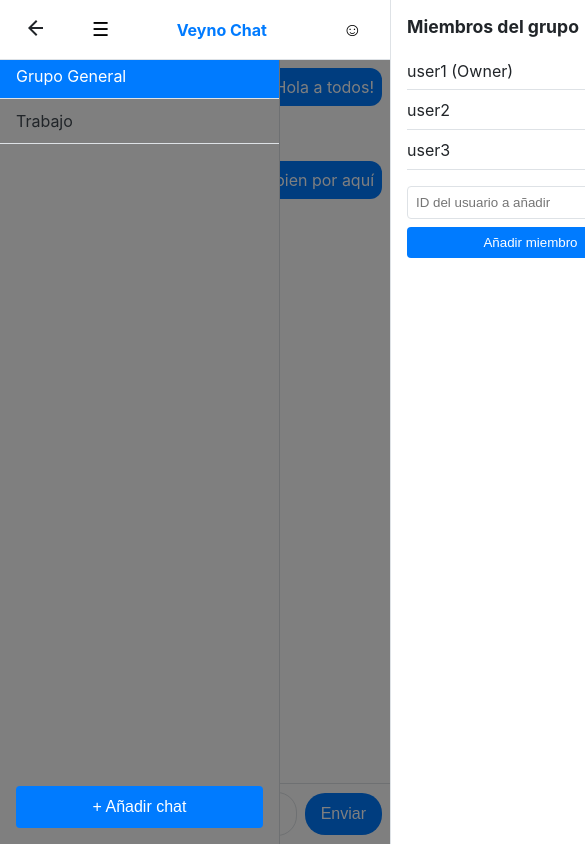
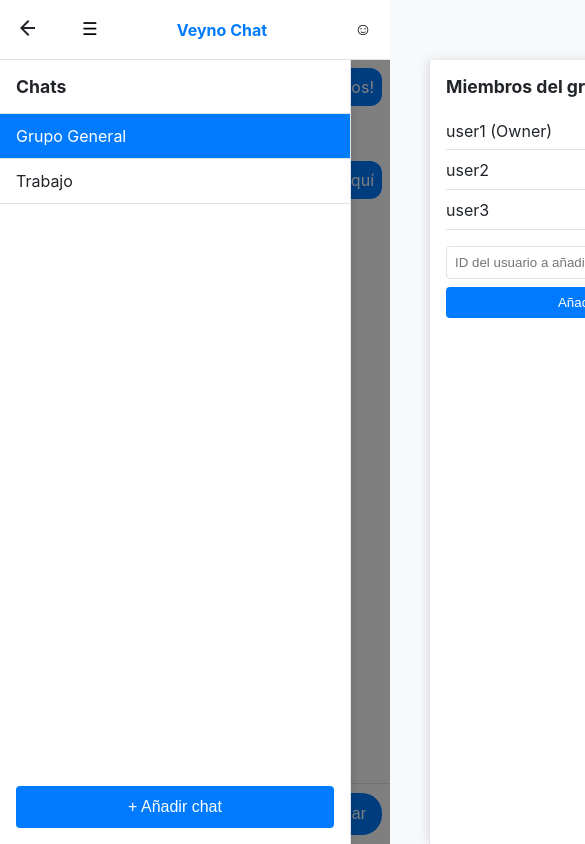
Before and after one commit to mrmorcilla/Veyno, a plain HTML site: page chat.html in a window 390 px wide. Both pictures are taken after a click on the button "Ver chats". Shown: the top 844 px of the page, 585 px wide, since content can reach past the window. Drawn offline with Linux system fonts and the light colour scheme.

Commit message:
Actualizar chat.html

```diff
--- a/chat.html
+++ b/chat.html
@@ -294,12 +294,15 @@
       }
 
       #chat-list {
-        position: absolute;
-        top: 0;
-        left: -280px;
-        height: 100%;
-        z-index: 100;
+        position: fixed;
+        top: var(--header-height);
+        left: -100%;
+        width: 85%;
+        max-width: 300px;
+        height: calc(100vh - var(--header-height));
+        z-index: 200;
         transition: left 0.3s ease;
+        box-shadow: 2px 0 10px rgba(0, 0, 0, 0.1);
       }
 
       #chat-list.show {
@@ -308,15 +311,19 @@
 
       #chat-window {
         width: 100%;
+        height: calc(100vh - var(--header-height));
       }
 
       #members-panel {
-        position: absolute;
-        top: 0;
-        right: -280px;
-        height: 100%;
-        z-index: 100;
+        position: fixed;
+        top: var(--header-height);
+        right: -100%;
+        width: 85%;
+        max-width: 300px;
+        height: calc(100vh - var(--header-height));
+        z-index: 200;
         transition: right 0.3s ease;
+        box-shadow: -2px 0 10px rgba(0, 0, 0, 0.1);
       }
 
       #members-panel.show {
@@ -329,6 +336,8 @@
 
       #input-area {
         padding: 0.75rem;
+        background: white;
+        border-top: 1px solid var(--border-color);
       }
 
       #input-message {
@@ -340,8 +349,7 @@
       }
 
       /* Overlay para cerrar paneles */
-      #chat-list.show::before,
-      #members-panel.show::before {
+      body::before {
         content: '';
         position: fixed;
         top: 0;
@@ -349,7 +357,15 @@
         right: 0;
         bottom: 0;
         background: rgba(0, 0, 0, 0.5);
-        z-index: -1;
+        z-index: 150;
+        opacity: 0;
+        visibility: hidden;
+        transition: opacity 0.3s ease, visibility 0.3s ease;
+      }
+
+      body.panel-open::before {
+        opacity: 1;
+        visibility: visible;
       }
     }
 
@@ -384,6 +400,22 @@
       .message {
         max-width: 90%;
         padding: 0.5rem;
+      }
+
+      #chat-list,
+      #members-panel {
+        width: 90%;
+        max-width: none;
+      }
+
+      header {
+        padding: 0 0.5rem;
+      }
+
+      #btn-toggle-chatlist,
+      #btn-toggle-members {
+        padding: 6px 10px;
+        font-size: 1.1rem;
       }
     }
   </style>
@@ -477,6 +509,8 @@
       if (membersPanel.classList.contains('show')) {
         membersPanel.classList.remove('show');
       }
+      // Agregar clase al body para el overlay
+      document.body.classList.toggle('panel-open', chatList.classList.contains('show'));
     });
 
     toggleMembersBtn.addEventListener('click', () => {
@@ -484,16 +518,23 @@
       if (chatList.classList.contains('show')) {
         chatList.classList.remove('show');
       }
+      // Agregar clase al body para el overlay
+      document.body.classList.toggle('panel-open', membersPanel.classList.contains('show'));
     });
 
-    // Cerrar paneles al hacer click fuera (solo en móvil)
+    // Cerrar paneles al hacer click en el overlay
     document.addEventListener('click', (e) => {
       if (window.innerWidth <= 768) {
-        if (!chatList.contains(e.target) && !toggleChatListBtn.contains(e.target)) {
+        // Si se hace click en el overlay
+        if (document.body.classList.contains('panel-open') &&
+            !chatList.contains(e.target) &&
+            !membersPanel.contains(e.target) &&
+            !toggleChatListBtn.contains(e.target) &&
+            !toggleMembersBtn.contains(e.target)) {
+
           chatList.classList.remove('show');
-        }
-        if (!membersPanel.contains(e.target) && !toggleMembersBtn.contains(e.target)) {
           membersPanel.classList.remove('show');
+          document.body.classList.remove('panel-open');
         }
       }
     });
@@ -510,6 +551,7 @@
           // Cerrar panel en móvil después de seleccionar
           if (window.innerWidth <= 768) {
             chatList.classList.remove('show');
+            document.body.classList.remove('panel-open');
           }
         });
         chatsListEl.appendChild(li);
```
